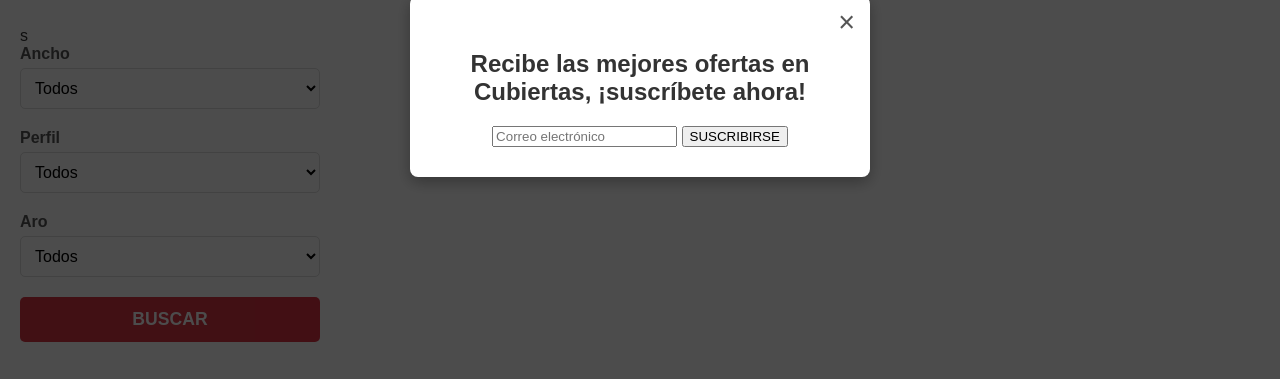
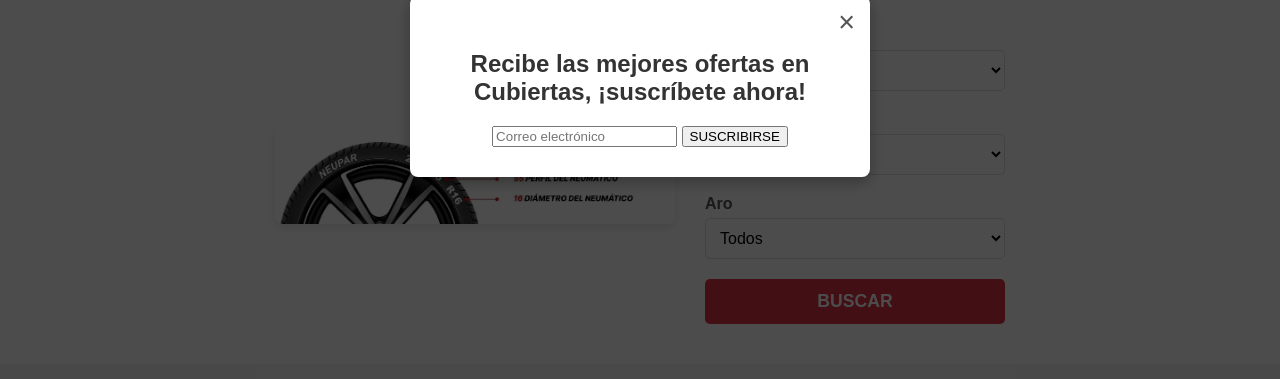
Before and after one commit to D3M0N63/proyectos, a website: page index.html in a window 1280 px wide. Shown: the part 314-693 px from the top of the page. Drawn offline with nearby package versions, Linux system fonts and the light colour scheme; no server answers.

Commit message:
edicion de html y demas

```diff
--- a/index.html
+++ b/index.html
@@ -67,16 +67,16 @@
         <section class="tire-search-by-size">
             <h2>Buscar neumático por medidas</h2>
             <div class="search-container">
-                <!--<div class="explanation-image">
+                <div class="explanation-image">
                     <img src="./imagenes/medidas-neumatico.jpg" alt="Cómo saber la medida del neumático" loading="lazy">
-                    <div class="labels">
+                    <!--<div class="labels">
                         <span class="label ancho">205 ANCHURA DEL NEUMÁTICO</span>
                         <span class="label perfil">55 PERFIL DEL NEUMÁTICO</span>
                         <span class="label diametro">16 DIÁMETRO DEL NEUMÁTICO</span>
                     </div>-->
                 </div>
                 <div class="search-form">
-                    <div class="form-group">s
+                    <div class="form-group">
                         <label for="ancho">Ancho</label>
                         <select id="ancho">
                             <option value="todos">Todos</option>
```
